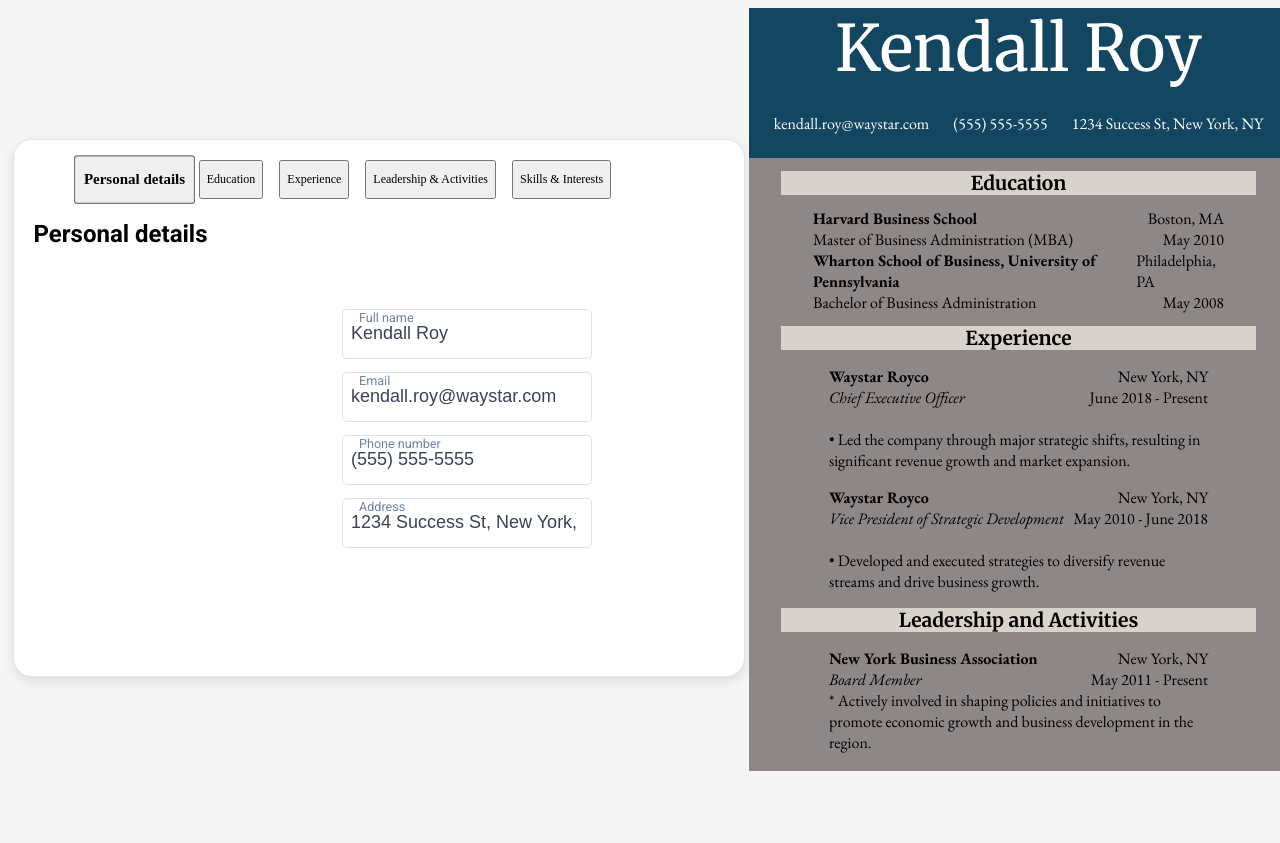
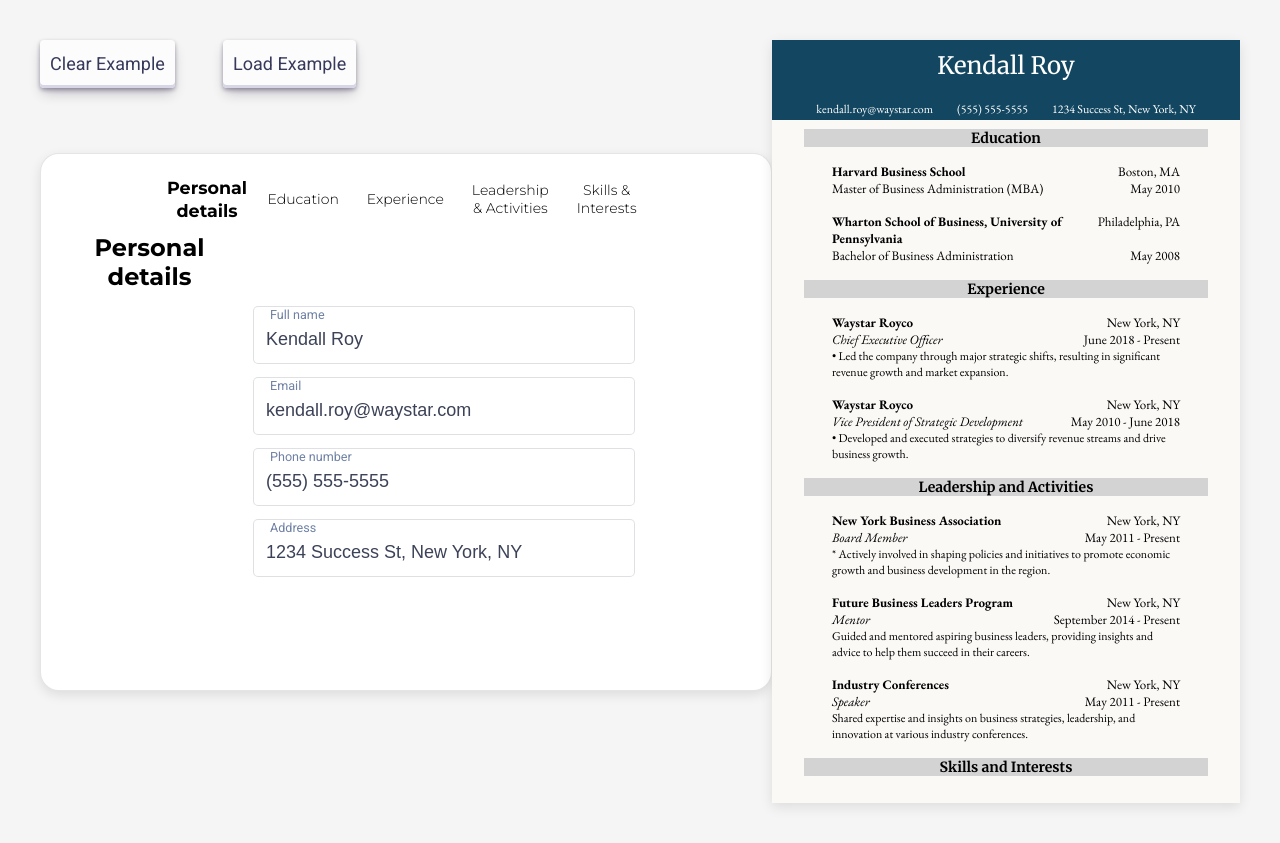
Before and after one commit to akcode2/Resume-Builder, a React (Vite) app: page / in a window 1280 px wide. Before the commit the page ends 816 px from the top, so only its background shows below. Built offline with nearby package versions, Linux system fonts and the light colour scheme.

Commit message:
Add buttons to load and clear example

```diff
--- a/package.json
+++ b/package.json
@@ -10,6 +10,7 @@
     "preview": "vite preview"
   },
   "dependencies": {
+    "@react-pdf/renderer": "^3.1.12",
     "react": "^18.2.0",
     "react-dom": "^18.2.0",
     "uuid": "^9.0.1"
--- a/src/App.css
+++ b/src/App.css
@@ -1,17 +1,32 @@
-@import url("https://fonts.googleapis.com/css2?family=EB+Garamond:ital,wght@0,400;0,700;1,400&family=Merriweather:ital,wght@0,400;0,700;1,400&family=Roboto:wght@400;700&display=swap");
+@import url('https://fonts.googleapis.com/css2?family=EB+Garamond:ital,wght@0,400;0,700;1,400&family=Merriweather:ital,wght@0,400;0,700;1,400&family=Montserrat:wght@100;300;600;700&family=Roboto&display=swap');
+
 body {
-  background-color: #F5F5F5;
+  background-color: #f5f5f5;
 }
 #root {
   display: flex;
-  width: 100vw;
-  height: 100vh;
+  padding: 2rem;
 }
 
+#clearExample {
+  position: absolute;
+}
+#loadExample {
+  position: absolute;
+  left: 22ch;
+}
+
+#clearExample, #loadExample {
+  font-family: "Roboto";
+  padding: 1ch;
+  outline: rgb(58 151 212 / 36%);
+}
+
+
 #formControls {
-  width: 690px;
+  width: 750px;
   height: 496px;
-  border: 1px solid rgba(0, 0, 0, 0.10);
+  border: 1px solid rgba(0, 0, 0, 0.1);
   background-color: white;
   margin: auto;
   border-radius: 19px;
@@ -20,87 +35,64 @@
   grid-template-columns: 177px 1fr;
   padding: 20px;
   box-shadow: rgba(0, 0, 0, 0.1) 0px 4px 12px;
-  font-family: "Roboto";
+  font-family: "Montserrat";
 }
 
 #preview {
   width: 539px;
   height: 763px;
-  background-color: #8E8787;
-  /* A4 page aspect ratio */
-  aspect-ratio: 1.414 / 1;
   overflow: scroll;
+  font-size: 12px;
+  background-color: #FAF9F6;
+  box-shadow: rgba(0, 0, 0, 0.1) 0px 4px 12px;
 }
 
 
 
+/* Algolia button example from https://getcssscan.com/css-buttons-examples */
 
-/* label {
-  display: flex;
-  flex-direction: column;
-  margin-left: 2rem;
-  gap: 0.5rem;
-  font-weight: bold;
-  font-size: 1.1rem;
-  margin: 0.25rem 0.5rem;
-} */
-
-/* input {
-  border-radius: 1rem;
-  padding: 0.5rem;
-  background-color: #f1f3f5;
-  line-height: 1.1rem;
-} */
-
-
-/* button {
-  display: flex;
-  width: 40ch;
-  margin: 1rem;
-  font-weight: bold;
-  font-size: 1.1rem;
-  text-align: center;
-} */
-
-.btnContainer {
-  display: flex;
-  justify-content: space-between;
+/* CSS */
+.button-30 {
+  align-items: center;
+  appearance: none;
+  background-color: #FCFCFD;
+  border-radius: 4px;
+  border-width: 0;
+  box-shadow: rgba(45, 35, 66, 0.4) 0 2px 4px,rgba(45, 35, 66, 0.3) 0 7px 13px -3px,#D6D6E7 0 -3px 0 inset;
+  box-sizing: border-box;
+  color: #36395A;
+  cursor: pointer;
+  display: inline-flex;
+  font-family: "JetBrains Mono",monospace;
+  height: 48px;
+  justify-content: center;
+  line-height: 1;
+  list-style: none;
+  overflow: hidden;
+  padding-left: 16px;
+  padding-right: 16px;
+  position: relative;
+  text-align: left;
+  text-decoration: none;
+  transition: box-shadow .15s,transform .15s;
+  user-select: none;
+  -webkit-user-select: none;
+  touch-action: manipulation;
+  white-space: nowrap;
+  will-change: box-shadow,transform;
+  font-size: 18px;
 }
 
-.formCtrlBtn {
-  display: flex;
-  gap: 1ch;
-  align-items: center;
-  width: 10ch;
-  padding: 0.5ch;
-  line-height: 1ch;
+.button-30:focus {
+  box-shadow: #D6D6E7 0 0 0 1.5px inset, rgba(45, 35, 66, 0.4) 0 2px 4px, rgba(45, 35, 66, 0.3) 0 7px 13px -3px, #D6D6E7 0 -3px 0 inset;
 }
 
-.tag {
-  width: fit-content;
-  display: inline-block;
-  margin: .5ch;
-  border: 1px solid black;
+.button-30:hover {
+  box-shadow: rgba(45, 35, 66, 0.4) 0 4px 8px, rgba(45, 35, 66, 0.3) 0 7px 13px -3px, #D6D6E7 0 -3px 0 inset;
+  transform: translateY(-2px);
 }
 
-/* Tag content */
-.skillInterest {
-display: flex;
-line-height: .75rem;
-align-items: center;
-padding-left: .5ch;
+.button-30:active {
+  box-shadow: #D6D6E7 0 3px 7px inset;
+  transform: translateY(2px);
 }
-
-/* Button for deleting a tag */
-.deleteSkillInterest {
-  display: inline;
-  width: min-content;
-  margin: 0;
-  background: transparent;
-  border: 0;
-  cursor: pointer;
-}
-
-.deleteIcon {
-  height: 1ch;
-}
--- a/src/App.jsx
+++ b/src/App.jsx
@@ -33,9 +33,7 @@
         startDate: "June 2018",
         endDate: "Present",
         location: "New York, NY",
-        description: `
-        * Led the company through major strategic shifts, resulting in significant revenue growth and market expansion.
-        `,
+        description: `* Led the company through major strategic shifts, resulting in significant revenue growth and market expansion.`,
       },
       {
         company: "Waystar Royco",
@@ -43,9 +41,7 @@
         startDate: "May 2010",
         endDate: "June 2018",
         location: "New York, NY",
-        description: `
-        * Developed and executed strategies to diversify revenue streams and drive business growth.
-        `,
+        description: `* Developed and executed strategies to diversify revenue streams and drive business growth.`,
       },
     ],
     activities: [
@@ -99,7 +95,6 @@
     experience: resume["experience"].length,
     activities: resume["activities"].length,
   });
-
 
   const formLabels = [
     "Personal details",
@@ -161,7 +156,6 @@
         break;
     }
     setResume(updatedResume);
-
   };
 
   const deleteEntry = (category, index) => {
@@ -219,8 +213,115 @@
     setResume(updatedResume);
   };
 
+  const handleClearExample = () => {
+    setResume({
+      personalDetails: {
+        fullName: "",
+        email: "",
+        phoneNumber: "",
+        address: "",
+      },
+      education: [],
+      experience: [],
+      activities: [],
+      skills: {
+        skills: [],
+        interests: [],
+      },
+    });
+  };
+
+  const handleLoadExample = () => {
+    setResume({
+      personalDetails: {
+        fullName: "Kendall Roy",
+        email: "kendall.roy@waystar.com",
+        phoneNumber: "(555) 555-5555",
+        address: "1234 Success St, New York, NY ",
+      },
+      education: [
+        {
+          school: "Harvard Business School",
+          degree: "Master of Business Administration (MBA)",
+          gradDate: "May 2010",
+          location: "Boston, MA",
+        },
+        {
+          school: "Wharton School of Business, University of Pennsylvania",
+          degree: "Bachelor of Business Administration",
+          gradDate: "May 2008",
+          location: "Philadelphia, PA",
+        },
+      ],
+      experience: [
+        {
+          company: "Waystar Royco",
+          position: "Chief Executive Officer",
+          startDate: "June 2018",
+          endDate: "Present",
+          location: "New York, NY",
+          description: `* Led the company through major strategic shifts, resulting in significant revenue growth and market expansion.`,
+        },
+        {
+          company: "Waystar Royco",
+          position: "Vice President of Strategic Development",
+          startDate: "May 2010",
+          endDate: "June 2018",
+          location: "New York, NY",
+          description: `* Developed and executed strategies to diversify revenue streams and drive business growth.`,
+        },
+      ],
+      activities: [
+        {
+          organization: "New York Business Association",
+          role: "Board Member",
+          startDate: "May 2011",
+          endDate: "Present",
+          location: "New York, NY",
+          description:
+            "* Actively involved in shaping policies and initiatives to promote economic growth and business development in the region.",
+        },
+        {
+          organization: "Future Business Leaders Program",
+          role: "Mentor",
+          startDate: "September 2014",
+          endDate: "Present",
+          location: "New York, NY",
+          description:
+            "Guided and mentored aspiring business leaders, providing insights and advice to help them succeed in their careers.",
+        },
+        {
+          organization: "Industry Conferences",
+          role: "Speaker",
+          startDate: "May 2011",
+          endDate: "Present",
+          location: "New York, NY",
+          description:
+            "Shared expertise and insights on business strategies, leadership, and innovation at various industry conferences.",
+        },
+      ],
+      skills: {
+        skills: [
+          "Strategic Planning",
+          "Leadership",
+          "Financial Analysis",
+          "Market Research",
+          "Negotiation",
+          "Marketing Strategy",
+        ],
+        interests: ["Technology Trends", "Philanthropy", "Golf", "Fine Dining"],
+      },
+    });
+  };
+
   return (
     <>
+      <button id="clearExample" className="button-30" onClick={handleClearExample}>
+        Clear Example
+      </button>
+      <button id="loadExample" className="button-30" onClick={handleLoadExample}>
+        Load Example
+      </button>
       <div id="formControls">
         <FormControls
           resume={resume}
--- a/src/components/Activities.jsx
+++ b/src/components/Activities.jsx
@@ -25,6 +25,9 @@
                   [category]: index,
                 })
               }
+              className={`entryBtn ${
+                activeIndex["activities"] === index ? "active" : ""
+              }`}
             >
               {item.organization}
             </button>
--- a/src/components/Education.jsx
+++ b/src/components/Education.jsx
@@ -25,6 +25,9 @@
                   [category]: index,
                 })
               }
+              className={`entryBtn ${
+                activeIndex["education"] === index ? "active" : ""
+              }`}
             >
               {item.school}
             </button>
--- a/src/components/Experience.jsx
+++ b/src/components/Experience.jsx
@@ -25,6 +25,9 @@
                   [category]: index,
                 })
               }
+              className={`entryBtn ${
+                activeIndex["experience"] === index ? "active" : ""
+              }`}
             >
               {item.company}
             </button>
--- a/src/components/Preview.jsx
+++ b/src/components/Preview.jsx
@@ -1,6 +1,8 @@
 import { v4 as uuidv4 } from "uuid";
 import "../styles/Preview.css";
 
+
+function Preview({ resume }) {
   const handleDescription = (description) => {
     // Replace asterisks with bullets
     description = description.replaceAll("*", "•");
@@ -22,10 +24,9 @@
     );
   };
 
-function Preview({ resume }) {
   return (
     <>
-      <div id="preview" className="preview">
+      <div className="preview">
         <div id="header">
           <div className="name">{resume["personalDetails"].fullName}</div>
           <div className="personalDetails">
@@ -116,10 +117,12 @@
             <h1>Skills and Interests</h1>
           </div>
           <div id="displayedSkills">
-            Skills: {resume["skills"].skills.join(", ")}
+            <span className="pvSkillsSpan">Skills: </span> <br/>
+            {resume["skills"].skills.join(", ")}
           </div>
           <div id="displayedInterests">
-            Interests: {resume["skills"].interests.join(", ")}
+          <span className="pvSkillsSpan">Interests: </span> <br />
+          {resume["skills"].interests.join(", ")}
           </div>
         </div>
       </div>
--- a/src/components/Skills.jsx
+++ b/src/components/Skills.jsx
@@ -12,8 +12,11 @@
   );
   return (
     <>
-      <div className="formCategory" id="skills">
-        <h2>Skills and interests</h2>
+      <div className="entriesCol">
+        <h2>Skills & interests</h2>
+      </div>
+      <div className="form" id="skills">
+        <div id="skillsCol">
           <form
             onSubmit={(e) => {
               e.preventDefault();
@@ -22,9 +25,11 @@
               e.target.skills.value = "";
             }}
           >
-          <input name="skills" type="text" />
+            <input className="skillsInput" name="skills" placeholder="Add a skill..." type="text" />
             <input type="submit"></input>
           </form>
+
+          <div id="skillsList">
             Skills:{" "}
             {resume["skills"].skills.map((skill, index) => (
               <div key={`skills-${skill}-${index}`} className="tag">
@@ -39,6 +44,9 @@
                 </div>
               </div>
             ))}
+          </div>
+        </div>
+        <div id="interestsCol">
           <form
             onSubmit={(e) => {
               e.preventDefault();
@@ -47,9 +55,11 @@
               e.target.interests.value = "";
             }}
           >
-          <input name="interests" type="text" />
+            <input className="skillsInput" name="interests" placeholder="Add an interest..." type="text" />
             <input type="submit"></input>
           </form>
+
+          <div id="interestsList">
             Interests:{" "}
             {resume["skills"].interests.map((interest, index) => (
               <div key={`interests-${interest}-${index}`} className="tag">
@@ -65,6 +75,8 @@
               </div>
             ))}
           </div>
+        </div>
+      </div>
     </>
   );
 }
--- a/src/styles/FormControls.css
+++ b/src/styles/FormControls.css
@@ -1,25 +1,27 @@
+
 /* Form navigation styles */
 #formNav {
   display: flex;
-  width: 630px;
-  height: 39px;
+  width: 690px;
+  height: 50px;
   justify-content: center;
   gap: 16px;
   grid-row: 1;
   grid-column: 1 / 3;
 }
 
-.navItem {
+.navItem, .entryBtn {
+  font-weight: 300;
+  font-size: 14px;
   font-family: "Montserrat";
-  font-weight: 300;
-  font-size: 12px;
-  /* background: none;
-    border: 0; */
+  width: min-content;
+  background: none;
+    border: 0;
   transition: transform 0.15s cubic-bezier(0.215, 0.61, 0.355, 1);
 }
 
 .active {
-  font-weight: 600;
+  font-weight: 700;
   transform: scale(1.25);
 }
 
@@ -35,21 +37,67 @@
 
 .entriesCol {
   grid-column: 1;
+  display: flex;
+  flex-direction: column;
+  align-items: center;
+  text-align: center;
 }
+
+.entryBtn {
+  font-family: "Montserrat";
+  margin: 1.1rem;
+}
+
 /* Div containing the actual form */
 .form {
   grid-row: 1;
   grid-column: 2;
   display: flex;
-  flex-direction: column;
+  flex-flow: column wrap;
+  max-height: 350px;
   gap: 15px;
-  margin: auto;
+  margin: auto 1rem;
+  font-family: "Roboto";
 }
 
 .form > h2 {
   align-self: start;
   line-height: 1rem;
   margin: 1rem 0.5rem;
+}
+
+/* Make fields in Personal Details and Education take up more whitespace*/
+#personalDetails input {
+  width: 36ch;
+}
+
+#education input {
+  width: 36ch;
+}
+
+/* Style for textarea / description field*/
+.descriptionField {
+  display: flex;
+  flex-direction: column;
+}
+
+.descriptionField label {
+  font-size: 18px;
+  line-height: 0.7;
+  padding-left: 16px;
+  margin: 2ch;
+  color: #6f81a5;
+}
+textarea {
+  width: 311px;
+  height: 100px;
+  margin: 0 1rem;
+  box-shadow: rgb(0 0 0 / 0%) 0px 0px 0px 0px, rgb(0 0 0 / 0%) 0px 0px 0px 0px,
+  rgb(0 0 0 / 0%) 0px 0px 0px 0px, rgb(60 66 87 / 16%) 0px 0px 0px 1px,
+  rgb(0 0 0 / 0%) 0px 0px 0px 0px, rgb(0 0 0 / 0%) 0px 0px 0px 0px,
+  rgb(0 0 0 / 0%) 0px 0px 0px 0px;
+  border: 0;
+  outline: 0;
 }
 
 /* Floating labels */
@@ -59,8 +107,6 @@
   position: relative;
   display: flex;
   flex-direction: column;
-  /* Styling like Stripe's inputs */
-
 }
 
 /* Make the placeholder transparent by default */
@@ -77,25 +123,20 @@
   transition: 200ms cubic-bezier(0, 0, 0.2, 1) 0ms;
   color: #6f81a5;
   font-size: 18px;
-  line-height: .7;
+  line-height: 0.7;
   left: 16px;
-  /* bottom: 25px; */
 }
 
 .inputField:focus-within label {
   transform: translate(0, 0) scale(0.7);
   color: #0a53e4;
 }
-
+/* If input has text, keep label shifted  */
 .inputField .filled {
   transform: translate(0, 0) scale(0.7);
 }
 
-
-
 /* Style inputs like Stripe's inputs */
-
-
 input {
   height: 40px;
   font-size: 18px;
@@ -110,9 +151,9 @@
   border-radius: 4px;
   line-height: 20px;
   font-weight: 400;
-  padding: 4px 8px;
+  padding: 12px 8px 4px 12px;
   min-height: 28px;
-  vertical-align: middle;
+  vertical-align: top;
   transition: background-color 0.24s, box-shadow 0.24s;
   transition-property: background-color, box-shadow;
   transition-duration: 0.24s, 0.24s;
@@ -126,3 +167,126 @@
     rgb(60 66 87 / 16%) 0px 0px 0px 1px, rgb(0 0 0 / 0%) 0px 0px 0px 0px,
     rgb(0 0 0 / 0%) 0px 0px 0px 0px, rgb(0 0 0 / 0%) 0px 0px 0px 0px;
 }
+
+/* Make input fields in Experience and Leadership & Activities smaller */
+/* #experience input {
+  width: 18ch;
+  height: 20px;
+  font-size: 16px;
+}
+
+#experience label {
+  font-size: 16px;
+} */
+
+
+/* Style for Done and Delete buttons */
+.btnContainer {
+  display: flex;
+  justify-content: space-between;
+  align-self: end;
+  /* min-width: 40ch; */
+}
+
+#education .btnContainer {
+  width: 384px;
+  margin-right: auto;
+}
+
+#experience .btnContainer, #activities .btnContainer {
+  width: 316px;
+  margin: auto;
+}
+
+.btnContainer button {
+  font-size: 18px;
+  padding: 8px;
+}
+
+#deleteBtn {
+  margin-left: auto;
+}
+
+.formCtrlBtn {
+  display: flex;
+  gap: 1ch;
+  align-items: center;
+  width: 10ch;
+  padding: 0.5ch;
+  line-height: 1ch;
+}
+
+/* Style for Skills & Interests */
+#skills {
+  display: grid;
+  max-width: 334px;
+  height: 456px;
+  grid-template-rows: 200px 200px;
+  overflow: scroll;
+  padding: 2ch;
+
+}
+
+#skillsCol {
+  grid-row: 1;
+  overflow: scroll;
+  padding-top: 1ch;
+}
+
+#interestsCol {
+  grid-row: 2;
+  padding-top: 1ch;
+  overflow: scroll;
+}
+
+#skillsCol, #interestsCol {
+  display: flex;
+  flex-direction: column;
+}
+
+.skillsInput {
+  padding: 0 1ch;
+  margin: 0 1ch;
+}
+
+.skillsInput::placeholder {
+  opacity: 1;
+}
+
+input[type="submit"] {
+  padding: 1ch;
+}
+
+.tag {
+  font-size: 12px;
+  width: fit-content;
+  display: inline-block;
+  margin: 0.5ch;
+  border: 1px solid black;
+}
+
+/* Tag content */
+.skillInterest {
+  display: flex;
+  line-height: 0.75rem;
+  align-items: center;
+  padding-left: 0.5ch;
+}
+
+/* Button for deleting a tag */
+.deleteSkillInterest {
+  display: inline;
+  width: min-content;
+  margin-top: 4px;
+  background: transparent;
+  border: 0;
+  cursor: pointer;
+}
+
+.deleteIcon {
+  height: 1ch;
+}
+
+#skillsList, #interestsList {
+  margin-top: 1ch;
+}
--- a/src/styles/Preview.css
+++ b/src/styles/Preview.css
@@ -1,64 +1,66 @@
-/* #preview {
-    width: 539px;
-    height: 763px;
-} */
-
-
 #header {
-    display: grid;
-    grid-template-columns: 1fr auto 1fr;
-    height: 150px;
+  display: flex;
+  flex-direction: column;
+  height: 80px;
   background-color: #134761;
   color: white;
 }
 
 .name {
-    grid-row: 1;
-    grid-column: 1 / 4;
+  display: flex;
+  margin: 10px auto;
   text-align: center;
   font-family: "Merriweather";
-    font-size: 4rem;
+  font-size: 24px;
 }
 
 .personalDetails {
-    grid-row: 2;
-    grid-column: 2;
   display: flex;
+  margin: 10px auto;
   text-align: center;
   gap: 1.5rem;
   font-family: "EB Garamond", serif;
+  font-size: 12px;
 }
 
 .bodySection {
   padding: 0 2rem;
   font-family: "EB Garamond", serif;
+  min-height: 84px;
 }
 
 .bodyHeading h1 {
   text-align: center;
-    background-color: #d7d2cb;
+  background-color: #D3D3D3;
   font-family: "Merriweather";
-    font-size: 1.2rem;
+  font-size: 14px;
+}
+
+.eduItem {
+  margin: 1rem;
 }
 
 .schoolAndLocation,
 .companyAndLocation {
   display: flex;
   justify-content: space-between;
-    padding: 0 2rem;
+  padding: 0 12px;
+  font-size: 13px;
 }
 
 .school,
 .company,
 .organization {
   font-weight: bold;
+  flex: 1;
 }
 
 .degreeAndDates,
 .positionAndDates {
   display: flex;
   justify-content: space-between;
-    padding: 0 2rem;
+  padding: 0 12px;
+  font-size: 13px;
 }
 
 .position,
@@ -67,10 +69,19 @@
 }
 
 .description {
-    padding: 0 2rem;
+  padding: 0 12px;
 }
 
 .expItem,
 .activitiesItem {
   margin: 1rem;
 }
+
+#displayedSkills,
+#displayedInterests {
+  margin: 1.5rem;
+}
+
+.pvSkillsSpan {
+  font-style: italic;
+}
```
Also changed, not shown: src/components/Form.jsx (+8 -7 lines), src/planning.txt, 1 other file (tests, documents, lock files or other folders). Lines whose indentation alone changed are shown as unchanged.
